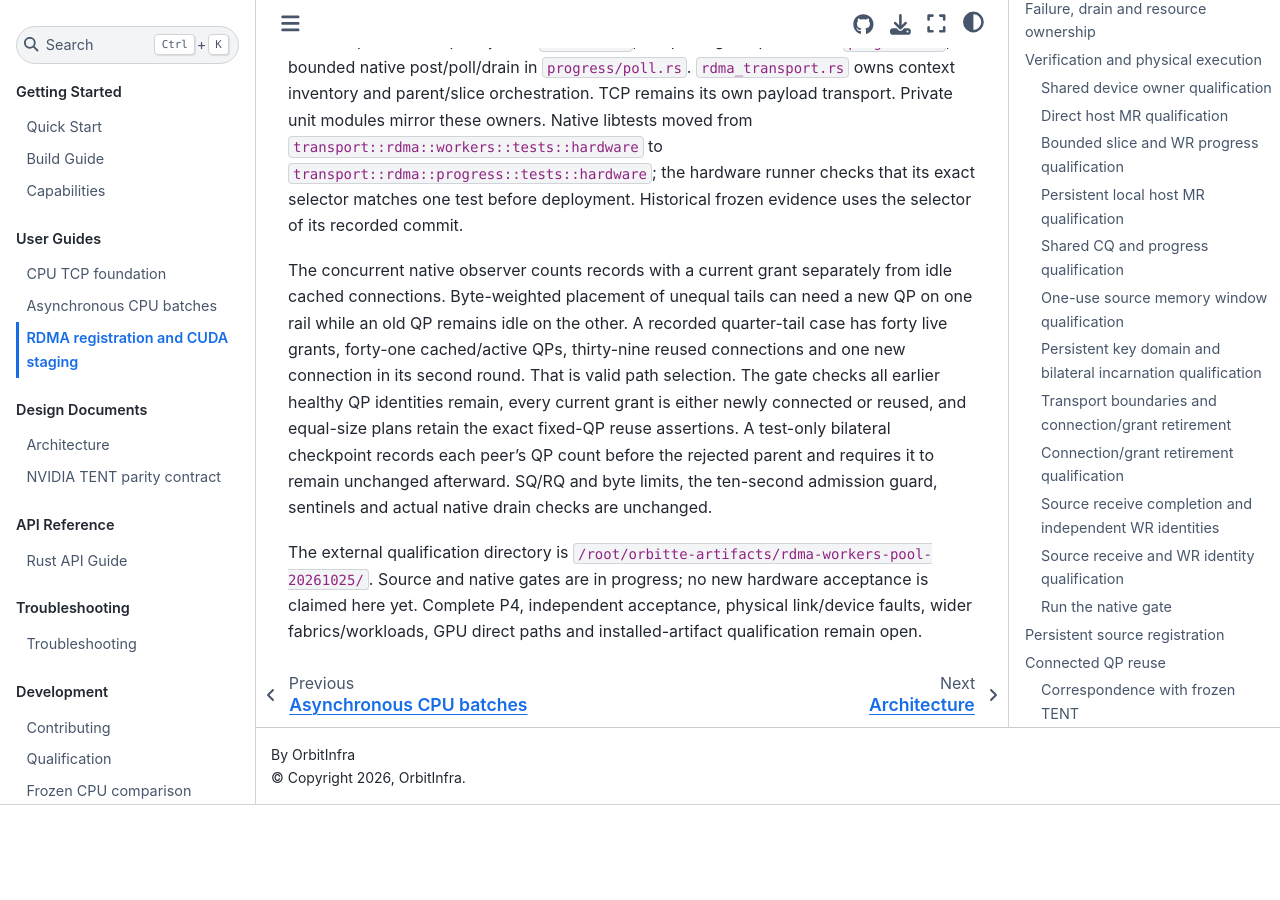
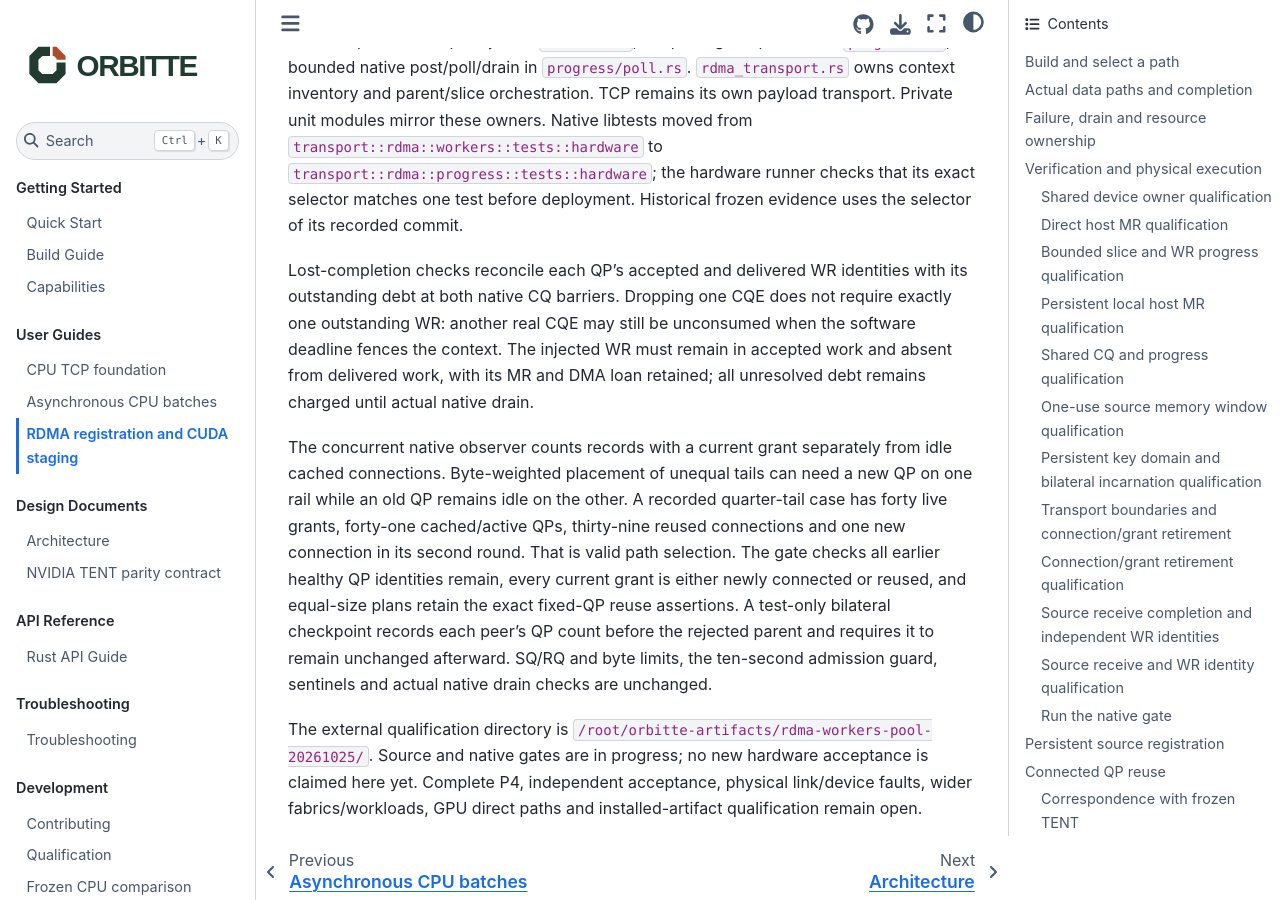
Before and after one commit to OrbitInfra/OrbitTE, a Sphinx documentation site: the page built from docs/rdma-cuda.md, in a window 1280 px wide and 900 px high, scrolled down 83674 px. Built offline with Sphinx 7.4.7 and the Sphinx Book theme 1.1.4, drawn with Linux system fonts in a browser that asks for light colours; before the commit the page ends 84479 px from its top, so only the background shows below that.

Commit message:
test(rdma): reconcile lost CQEs with actual unresolved work

```diff
--- a/docs/rdma-cuda.md
+++ b/docs/rdma-cuda.md
@@ -3279,6 +3279,13 @@ mirror these owners. Native libtests moved from
 its exact selector matches one test before deployment. Historical frozen
 evidence uses the selector of its recorded commit.
 
+Lost-completion checks reconcile each QP's accepted and delivered WR identities
+with its outstanding debt at both native CQ barriers. Dropping one CQE does not
+require exactly one outstanding WR: another real CQE may still be unconsumed
+when the software deadline fences the context. The injected WR must remain in
+accepted work and absent from delivered work, with its MR and DMA loan retained;
+all unresolved debt remains charged until actual native drain.
+
 The concurrent native observer counts records with a current grant separately
 from idle cached connections. Byte-weighted placement of unequal tails can
 need a new QP on one rail while an old QP remains idle on the other. A recorded
```
Also changed, not shown: 1 other file.
